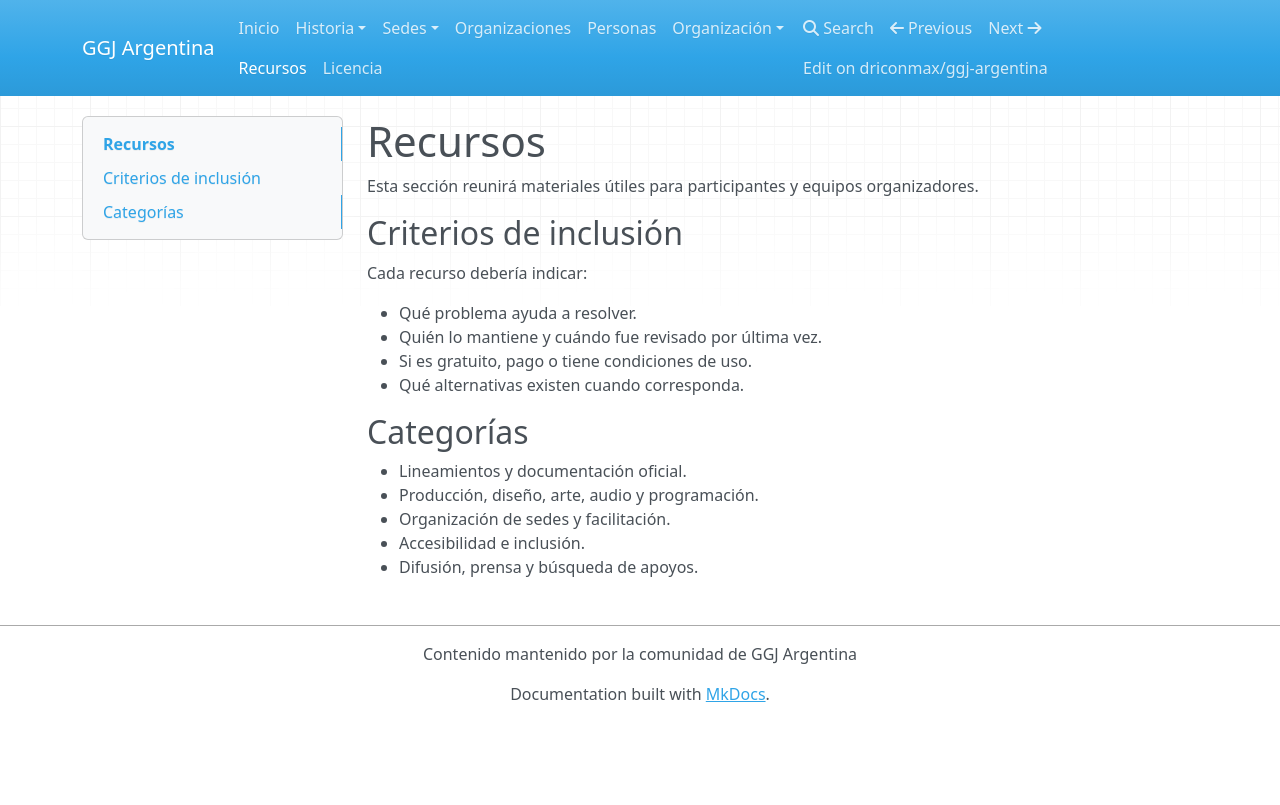
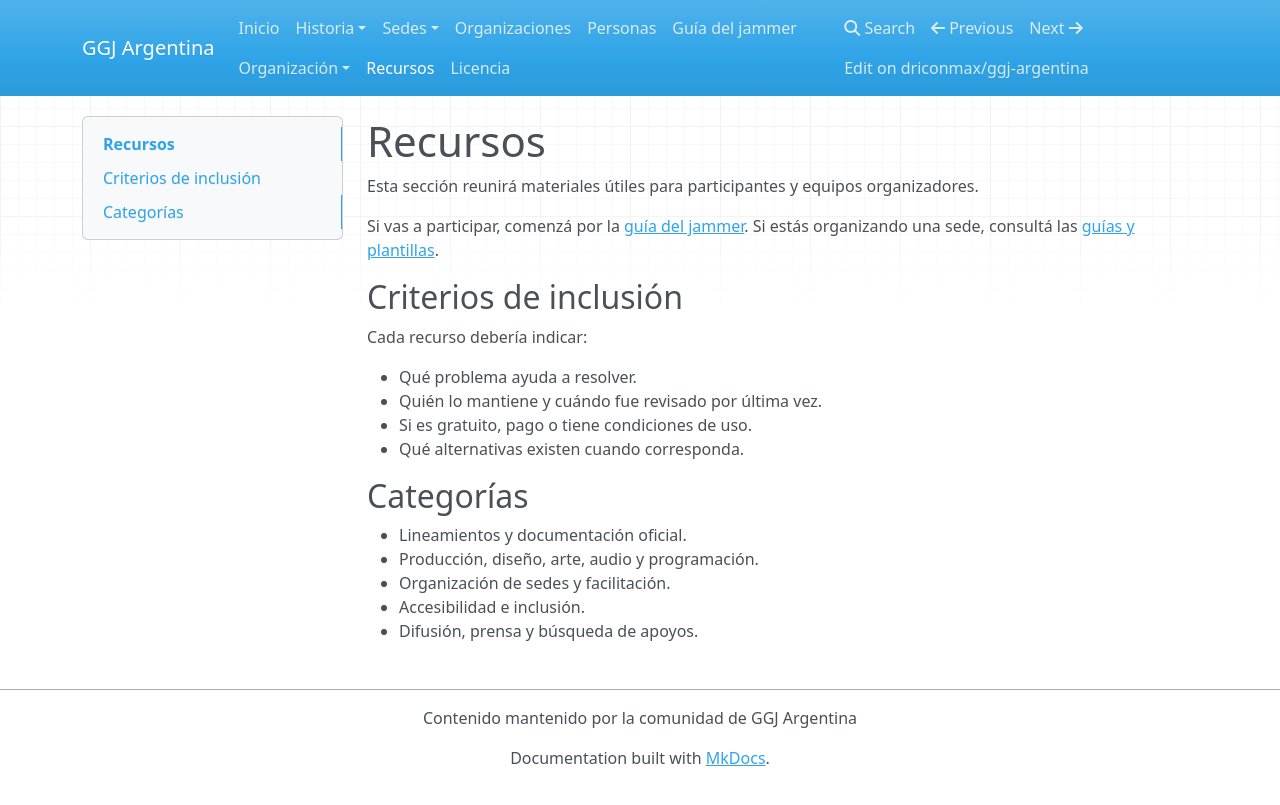
Before and after one commit to driconmax/ggj-argentina, an MkDocs documentation site: the page built from docs/recursos/index.md, in a window 1280 px wide. Shown: the top 805 px of the page. Built offline with MkDocs 1.6.1, drawn with Linux system fonts in a browser that asks for light colours; nearby versions of some CDN libraries.

Commit message:
Se agrego informacion para Jammers

```diff
--- a/docs/recursos/index.md
+++ b/docs/recursos/index.md
@@ -1,6 +1,8 @@
 # Recursos
 
 Esta sección reunirá materiales útiles para participantes y equipos organizadores.
+
+Si vas a participar, comenzá por la [guía del jammer](../guia-jammer.md). Si estás organizando una sede, consultá las [guías y plantillas](../organizacion/index.md).
 
 ## Criterios de inclusión
 
--- a/mkdocs.yml
+++ b/mkdocs.yml
@@ -43,7 +43,11 @@ markdown_extensions:
   - attr_list
   - md_in_html
   - pymdownx.details
-  - pymdownx.superfences
+  - pymdownx.superfences:
+      custom_fences:
+        - name: mermaid
+          class: mermaid
+          format: !!python/name:pymdownx.superfences.fence_code_format
   - toc:
       permalink: true
 
@@ -59,6 +63,7 @@ nav:
       - Por nombre: sedes/por-nombre.md
   - Organizaciones: organizaciones/index.md
   - Personas: personas/index.md
+  - Guía del jammer: guia-jammer.md
   - Organización:
       - Guía general: organizacion/index.md
       - Guía de fechas: organizacion/cronograma.md
```
Also changed, not shown: docs/guia-jammer.md (added, +59 -0 lines), docs/index.md (+1 -0 lines).
